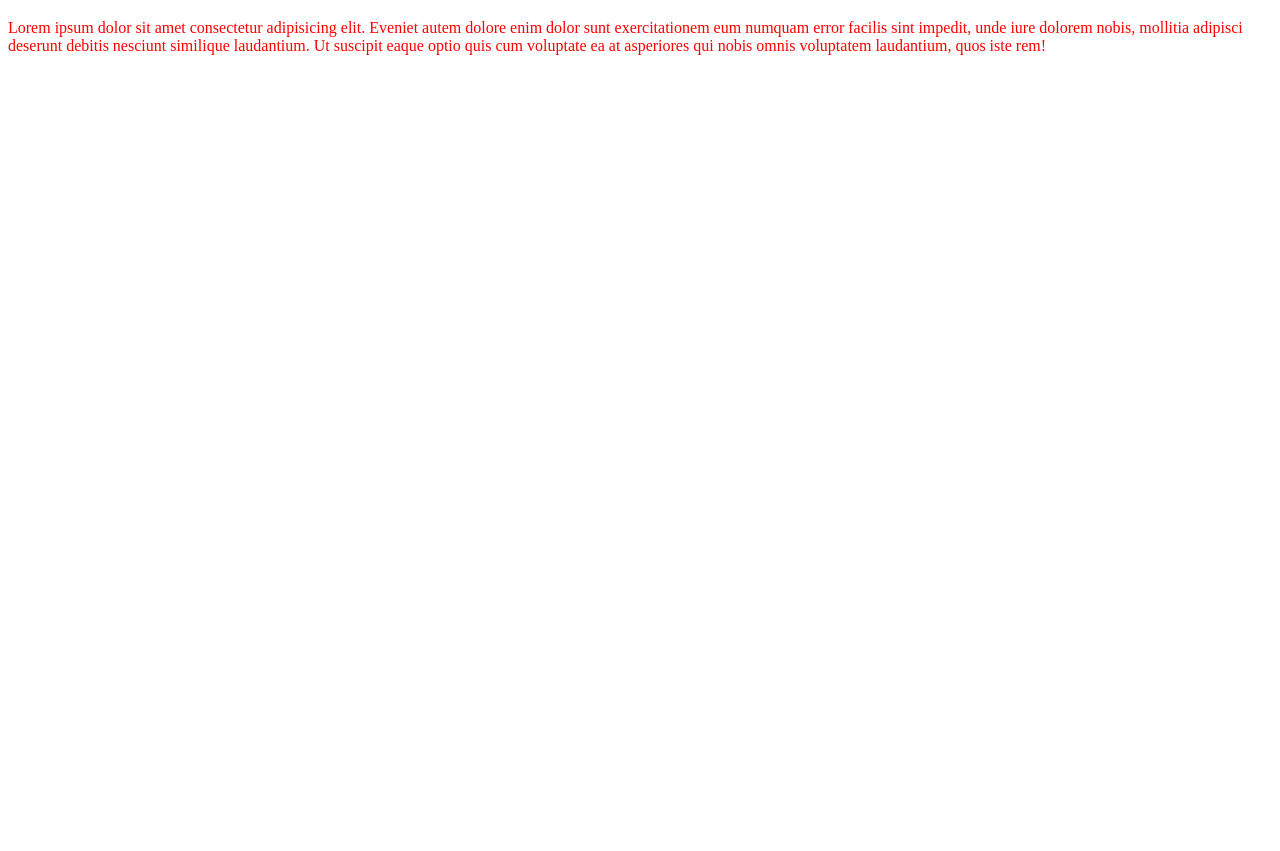
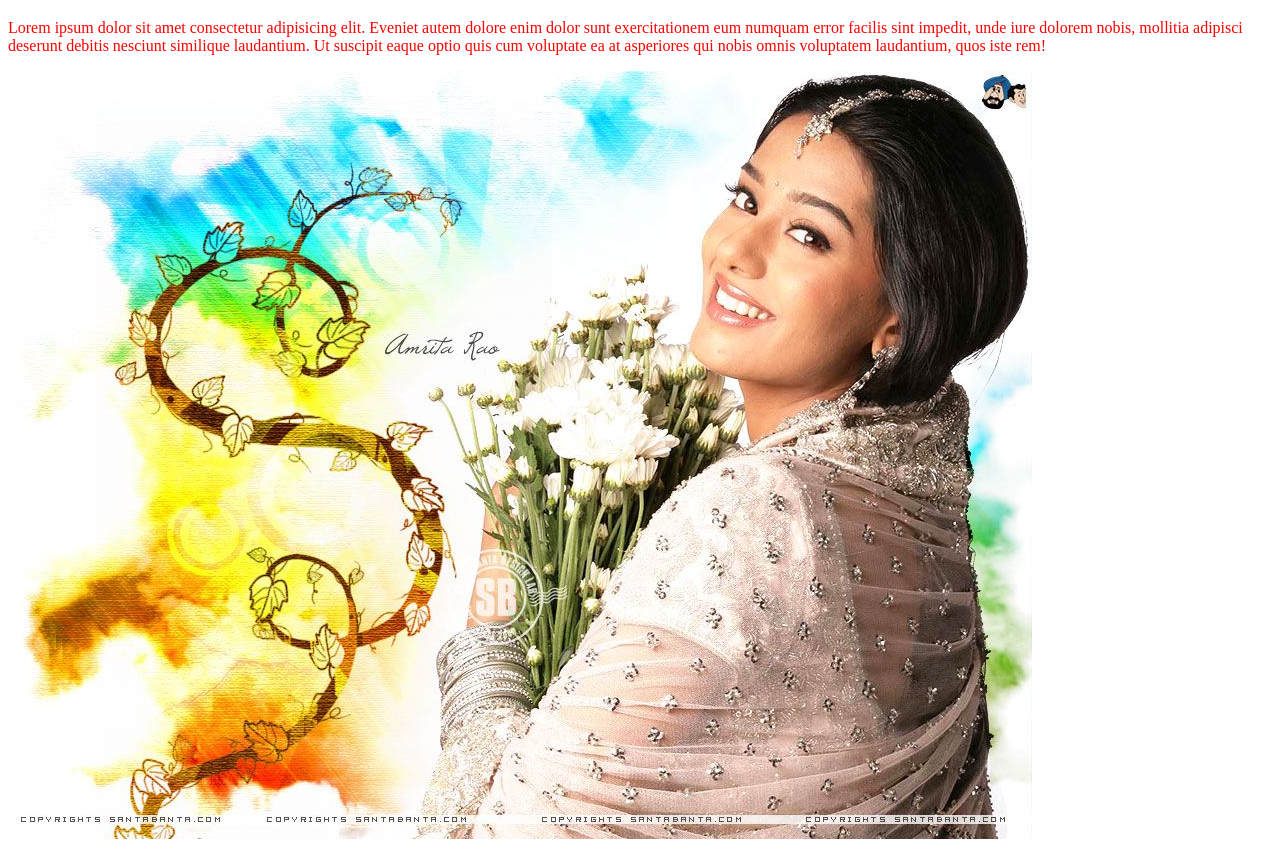
Before and after one commit to PulakAcharya/my-second-repo, a plain HTML site: page index.html in a window 1280 px wide. Shown: the part 61-912 px from the top of the page. Before the commit the page ends 800 px from the top, so only its background shows below. Drawn offline with Linux system fonts and the light colour scheme.

Commit message:
see amrita rao

```diff
--- a/index.html
+++ b/index.html
@@ -8,10 +8,8 @@
     <link rel="stylesheet" href="style.css">
 </head>
 <body>
-    <h1> name changed
-
-    </h1>
+    <h1> name changed</h1>
     <p>Lorem ipsum dolor sit amet consectetur adipisicing elit. Eveniet autem dolore enim dolor sunt exercitationem eum numquam error facilis sint impedit, unde iure dolorem nobis, mollitia adipisci deserunt debitis nesciunt similique laudantium. Ut suscipit eaque optio quis cum voluptate ea at asperiores qui nobis omnis voluptatem laudantium, quos iste rem!</p>
-
+    <img src="wp6968862-vivah-wallpapers.jpg" alt="">
 </body>
 </html>
```
Also changed, not shown: wp6968862-vivah-wallpapers.jpg (added), wp6968870-vivah-wallpapers.jpg (added).
